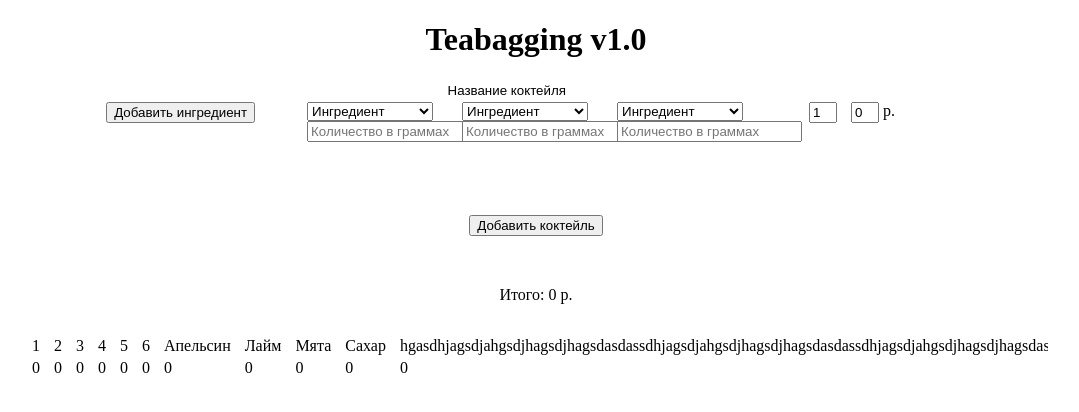
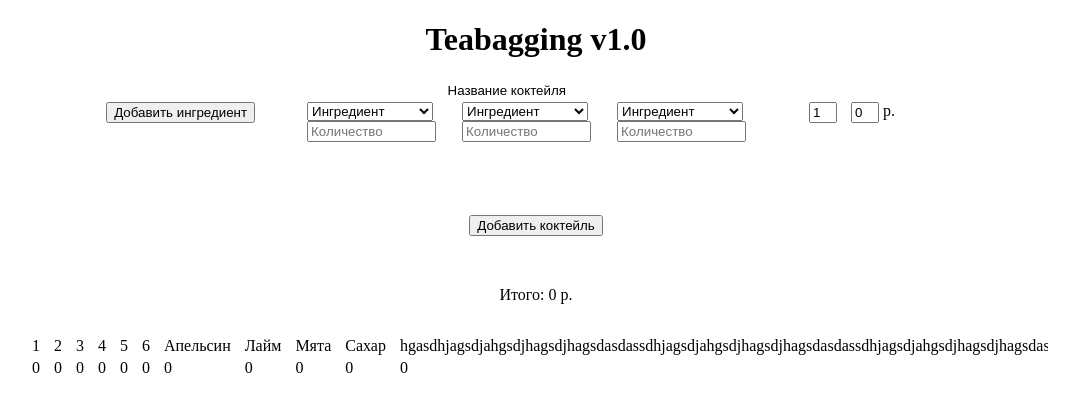
Before and after one commit to CruelAddict/teabagging, a plain HTML site: page index.html in a window 1280 px wide. Both pictures are taken after a click on the button "Добавить коктейль". Shown: the whole page, without its empty margins (104-1183 px from the left). Drawn offline with nearby package versions, Linux system fonts and the light colour scheme.

Commit message:
minor bugfix

```diff
--- a/js/index.js
+++ b/js/index.js
@@ -93,7 +93,7 @@ function addIngredient(rowNumber) {
         .append($('<label>')
             .addClass('tea-table-item ')
             .append($('<input>')
-                .attr('placeholder', 'Количество в граммах')
+                .attr('placeholder', 'Количество')
                 .addClass('amount')
             )
         )
@@ -123,7 +123,7 @@ function recalculateRow(rowNumber) {
 
 function fillIngredients() {
     for (var ingredient in waste) {
-        $('#waste-'+ingredient).text(waste[ingredient]);
+        isNaN(waste[ingredient]) ? $('#waste-'+ingredient).text("ERROR").addClass('red') : $('#waste-'+ingredient).text(waste[ingredient]).removeClass('red');
     }
 }
 
@@ -180,7 +180,7 @@ function main() {
                             .append($('<label>')
                                 .addClass('tea-table-item')
                                 .append($('<input>')
-                                    .attr('placeholder', 'Количество в граммах')
+                                    .attr('placeholder', 'Количество')
                                     .addClass('amount')
                                 )
                             )
--- a/styles/main.css
+++ b/styles/main.css
@@ -73,7 +73,9 @@ header{
     width: 100%;
 }
 
-
+.amount {
+    width: 96%;
+}
 
 .count-cell {
     max-width: 20px;
```
